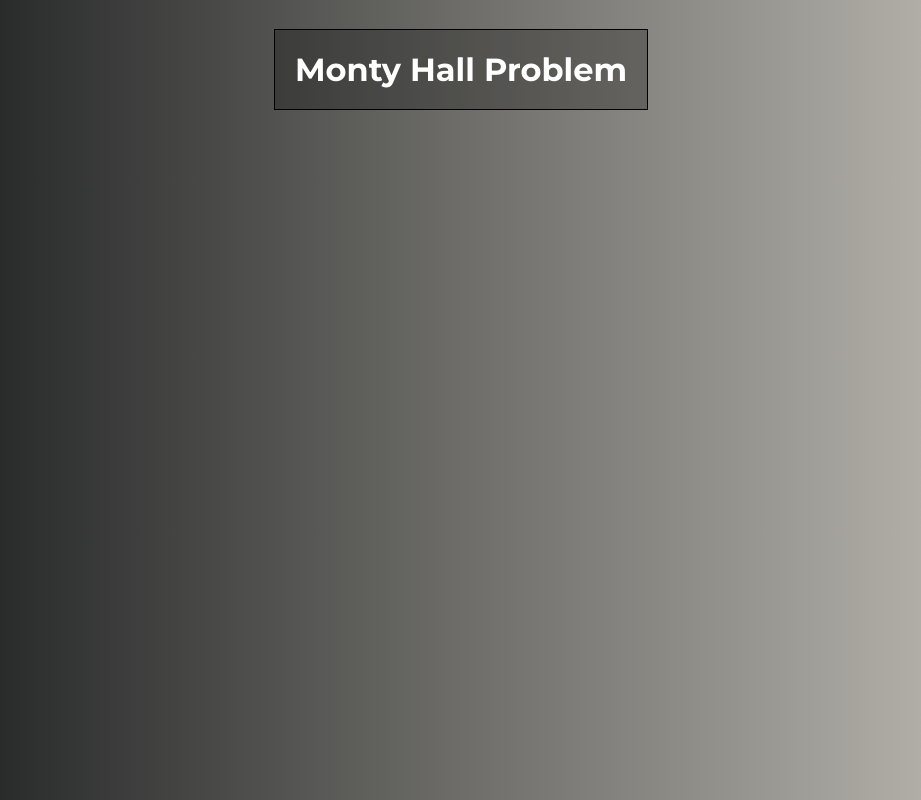
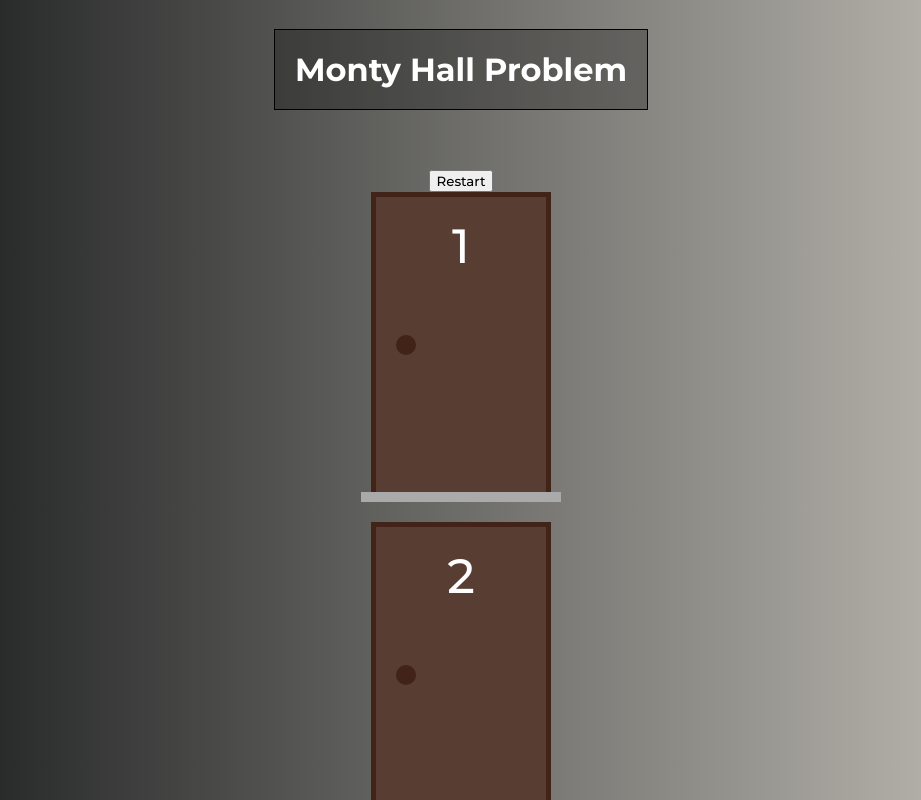
Before and after one commit to ecpieritz/monty-hall, a Vue app: page / in a window 1280 px wide. Both pictures are taken after a click on the button "Start". Shown: the top 800 px of the page, without its empty margins (179-1100 px from the left). Built offline with nearby package versions, Linux system fonts and the light colour scheme.

Commit message:
Added door logic in App

```diff
--- a/src/App.vue
+++ b/src/App.vue
@@ -11,7 +11,13 @@
         <input type="text" id="selectedPort" size="3" v-model.number="selectedPort">
       </div>
       <button v-if="!started" @click="started = true">Start</button>
-      <button v-if="!started" @click="started = false">Restart</button>
+      <button v-if="started" @click="started = false">Restart</button>
+    </div>
+
+    <div class="doors" v-if="started">
+      <div v-for="i in portsAmount" :key="i">
+        <Door :hasGift="i == selectedPort" :number="i" />
+      </div>
     </div>
   </div>
 </template>
```
